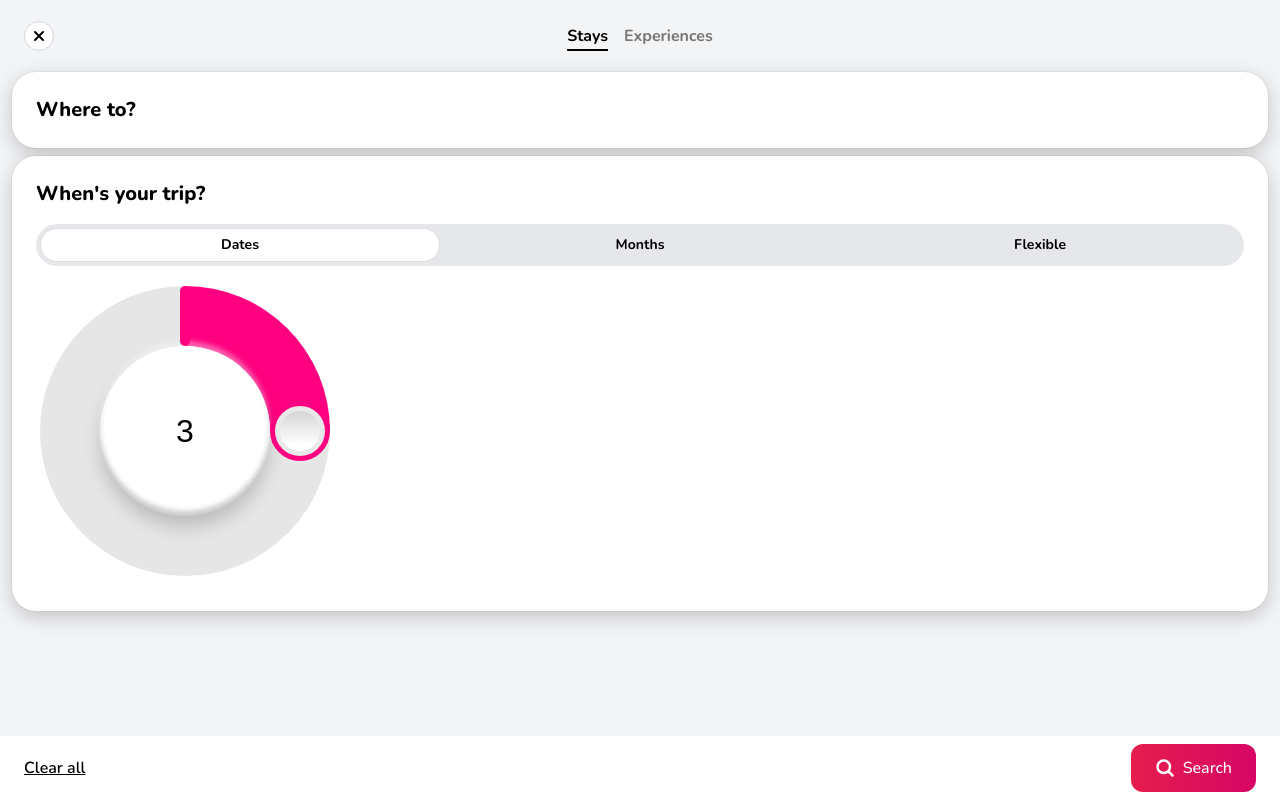
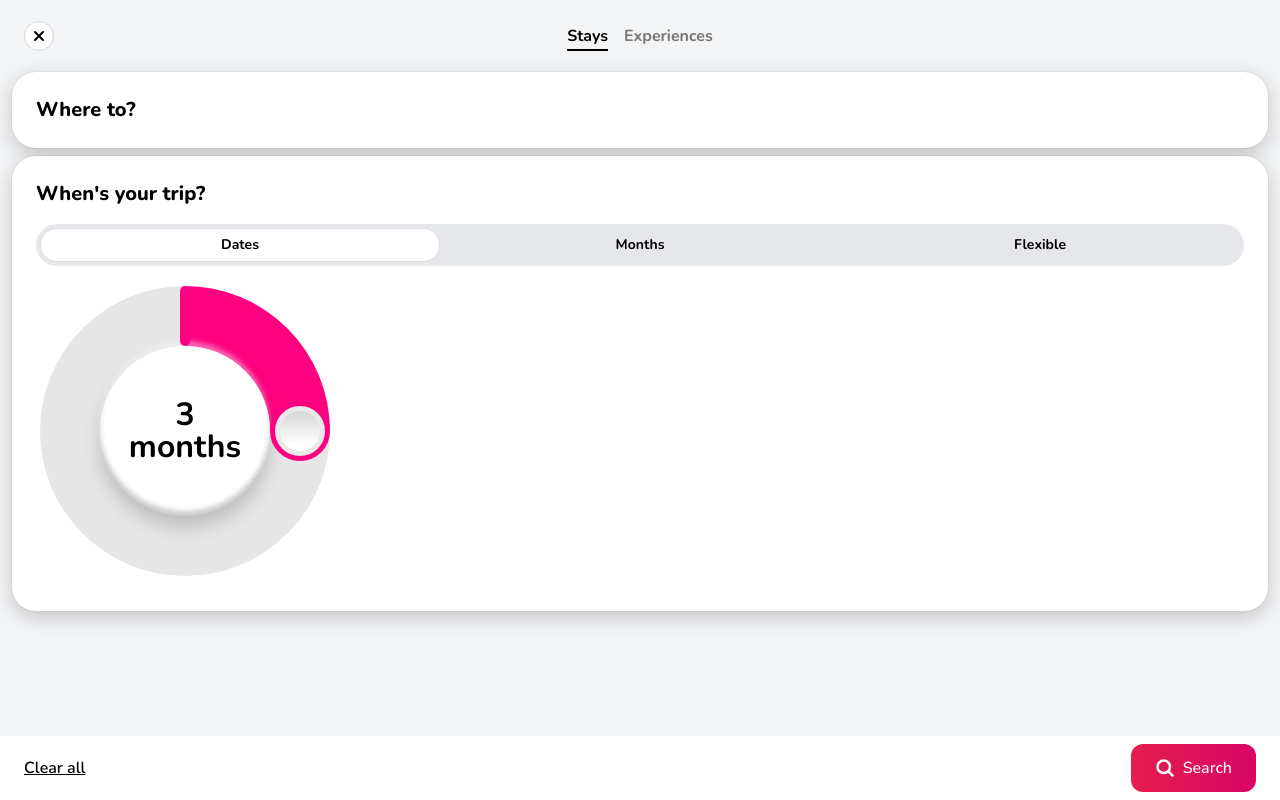
Before and after one commit to FranciscoJavierMartin/airbnb-tailwindcss, a Nuxt app: page / in a window 1280 px wide. Built offline with nearby package versions, Linux system fonts and the light colour scheme.

Commit message:
Increase font size

```diff
--- a/components/search-modal/when-trip-dates.vue
+++ b/components/search-modal/when-trip-dates.vue
@@ -269,10 +269,13 @@ CIRCULAR
     align-items: center;
     background-color: var(--circle-bgc);
     border-radius: 50%;
-    content: attr(data-value);
+    text-align: center;
+    content: attr(data-value) '\A' 'months';
+    font-weight: 700;
+    font-size: 2rem;
+    line-height: 1;
+    white-space: pre-wrap;
     display: flex;
-    font-family: ui-sans-serif, ui-system, sans-serif;
-    font-size: 2rem;
     height: calc(var(--circle-size) - (var(--thumb-size) * 2));
     justify-content: center;
     left: var(--thumb-size);
```
